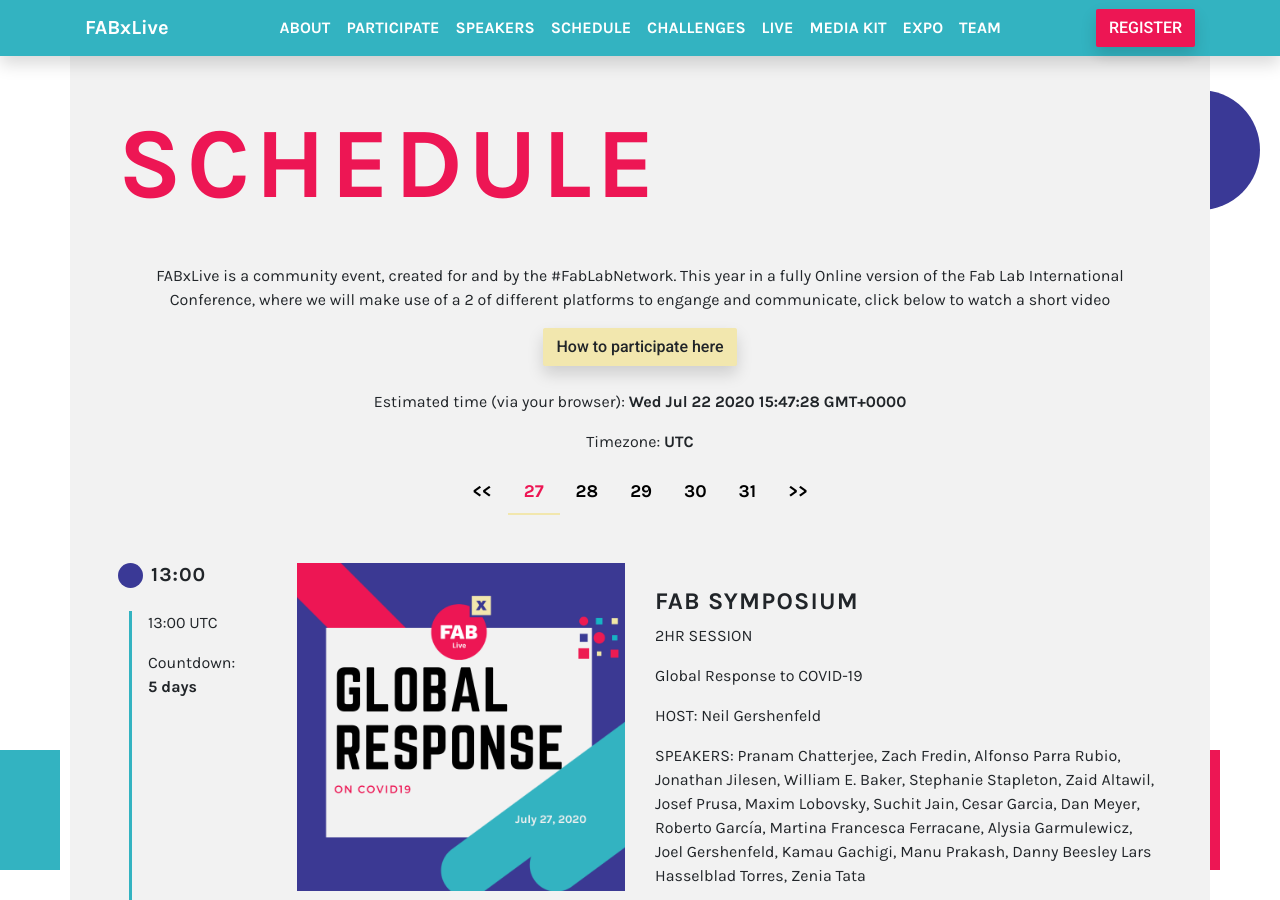
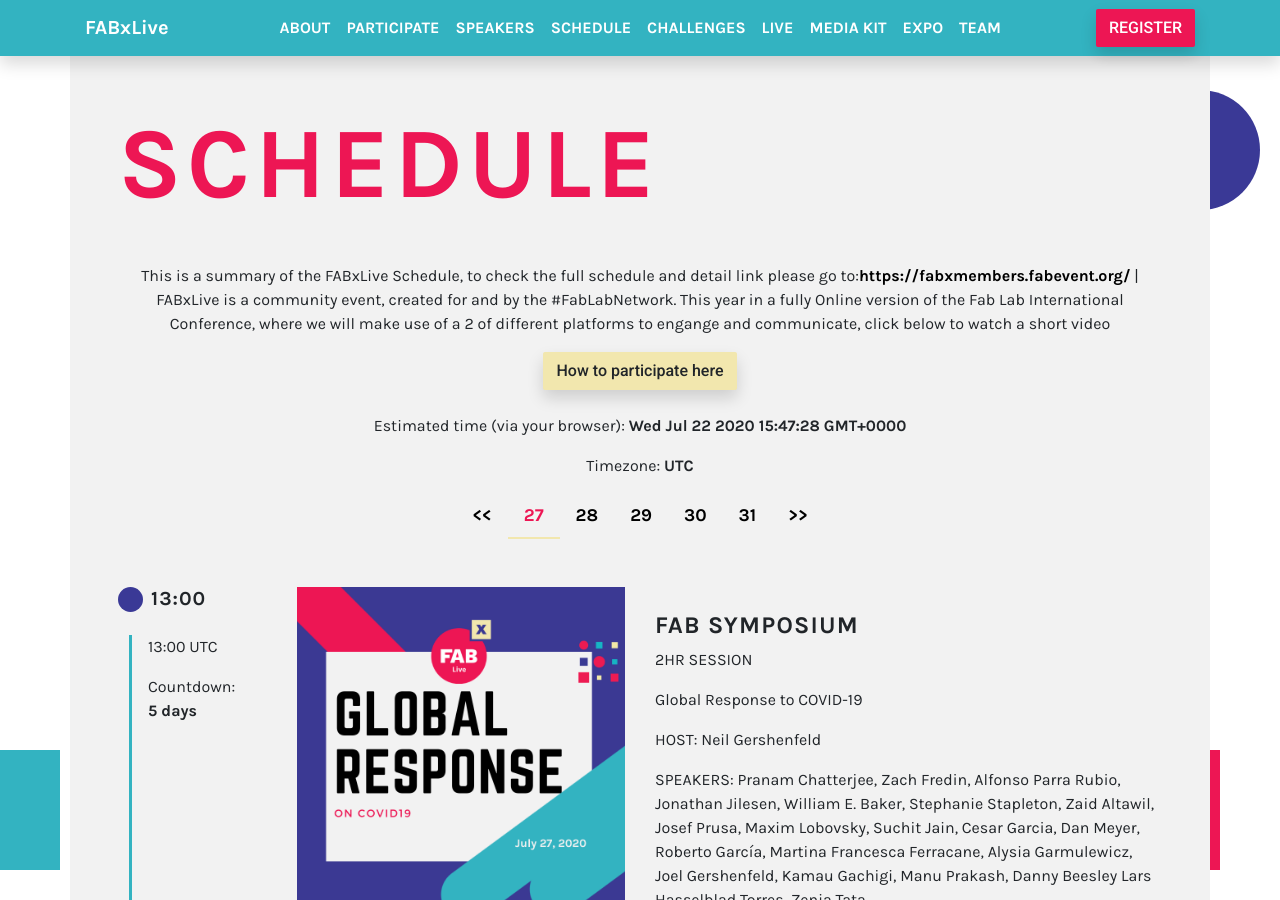
Before and after one commit to fabfoundation/fabxlive2020, a Jekyll site: the page built from schedule.html, in a window 1280 px wide and 900 px high. Built offline with Jekyll 4.4.1, drawn with Linux system fonts in a browser that asks for light colours; nearby versions of some CDN libraries.

Commit message:
Update schedule.html

```diff
--- a/schedule.html
+++ b/schedule.html
@@ -7,11 +7,11 @@
 <section class="text-center">
   <h1 class="text-red text-left">SCHEDULE</h1>
   <p>
-  FABxLive is a community event, created for and by the #FabLabNetwork. This year in a fully Online version of the Fab Lab International Conference, where we will make use of a 2 of different platforms to engange and communicate, click below to watch a short video
+  This is a summary of the FABxLive Schedule, to check the full schedule and detail link please go to:<a href="https://fabxmembers.fabevent.org/" target="_blank">https://fabxmembers.fabevent.org/</a> | FABxLive is a community event, created for and by the #FabLabNetwork. This year in a fully Online version of the Fab Lab International Conference, where we will make use of a 2 of different platforms to engange and communicate, click below to watch a short video
   </p>
 
   <div class="text-center">
-    <a class="btn bg-yellow shadow mb-4" href="https://www.youtube.com/embed/Vc1DJlhwSpI" target="_blank">How to participate here</a>
+    <a class="btn bg-yellow shadow mb-4" href="https://www.youtube.com/embed/2n1BIKd_Oww" target="_blank">How to participate here</a>
 
     <p>Estimated time (via your browser): <strong id="current-time"></strong> </p>
     <p>Timezone: <strong id="current-timezone"></strong> </p>
```
